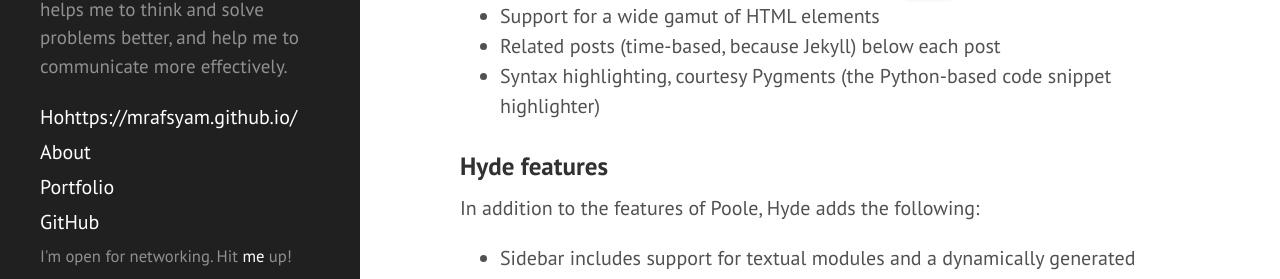
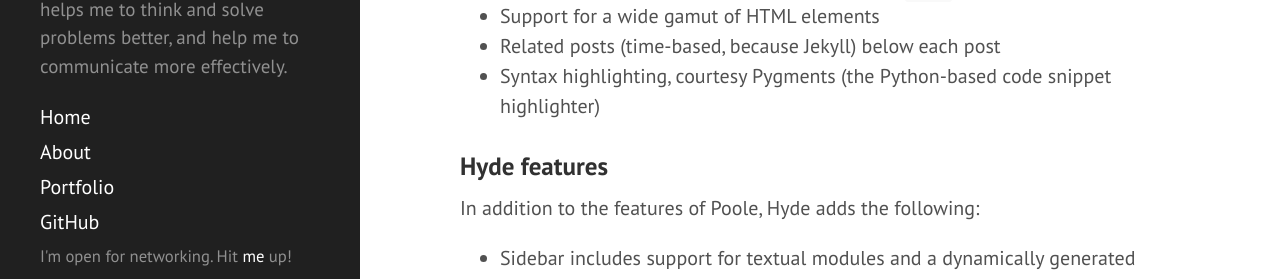
Before and after one commit to mrafsyam/mrafsyam.github.io, a Jekyll site: the page built from index.html, in a window 1280 px wide. Shown: the part 540-819 px from the top of the page. Built offline with Jekyll 4.4.1, drawn with Linux system fonts in a browser that asks for light colours; Markdown is read by kramdown in place of the engine named in the settings; the list of posts is cut into pages by our own code.

Commit message:
Update sidebar.html

```diff
--- a/_includes/sidebar.html
+++ b/_includes/sidebar.html
@@ -10,7 +10,7 @@
     </div>
 
     <nav class="sidebar-nav">
-      <a class="sidebar-nav-item{% if page.url == site.baseurl %} active{% endif %}" href="https://mrafsyam.github.io/">Hohttps://mrafsyam.github.io/
+      <a class="sidebar-nav-item{% if page.url == site.baseurl %} active{% endif %}" href="https://mrafsyam.github.io/">Home
 
       {% assign pages_list = site.pages %}
       {% for node in pages_list %}
```
